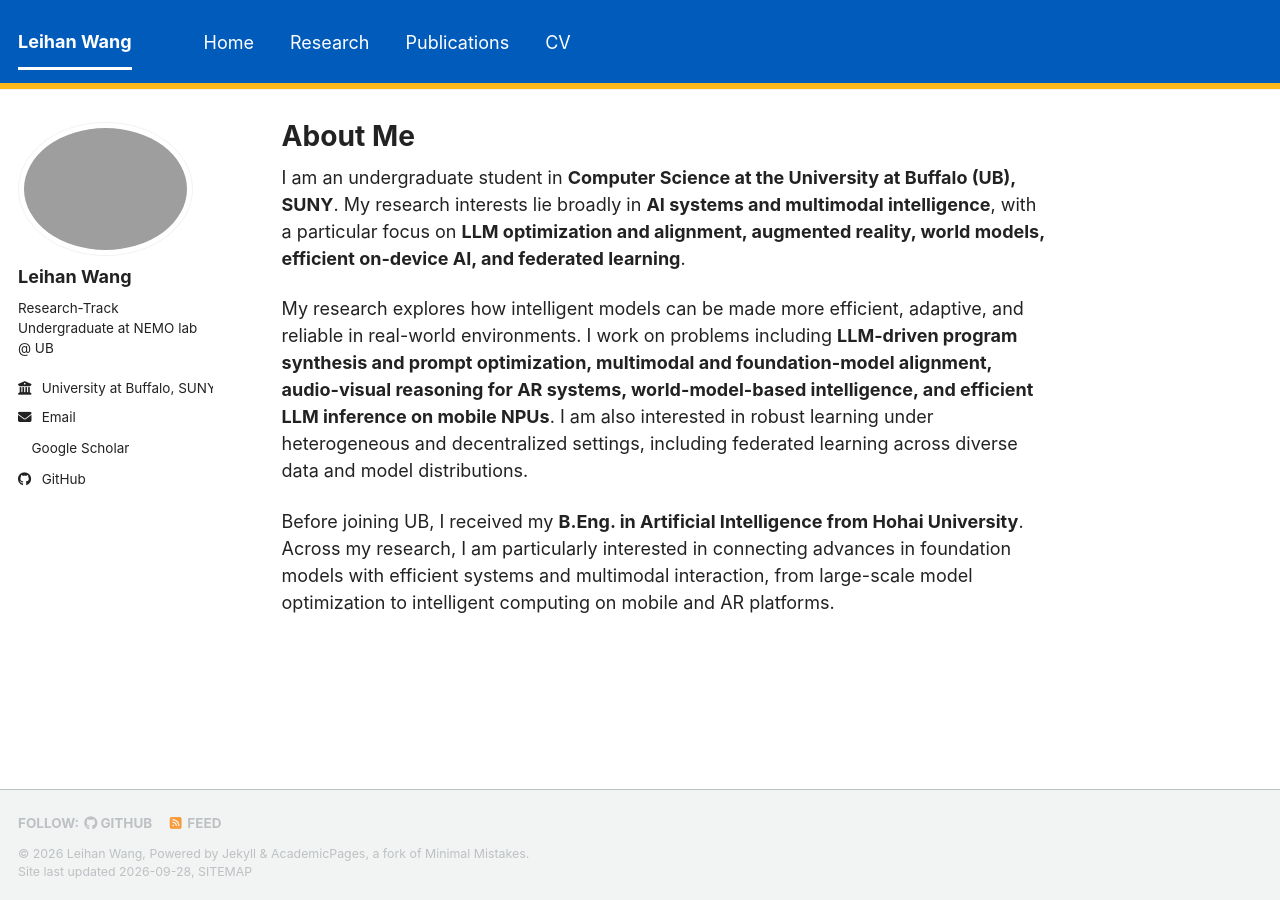
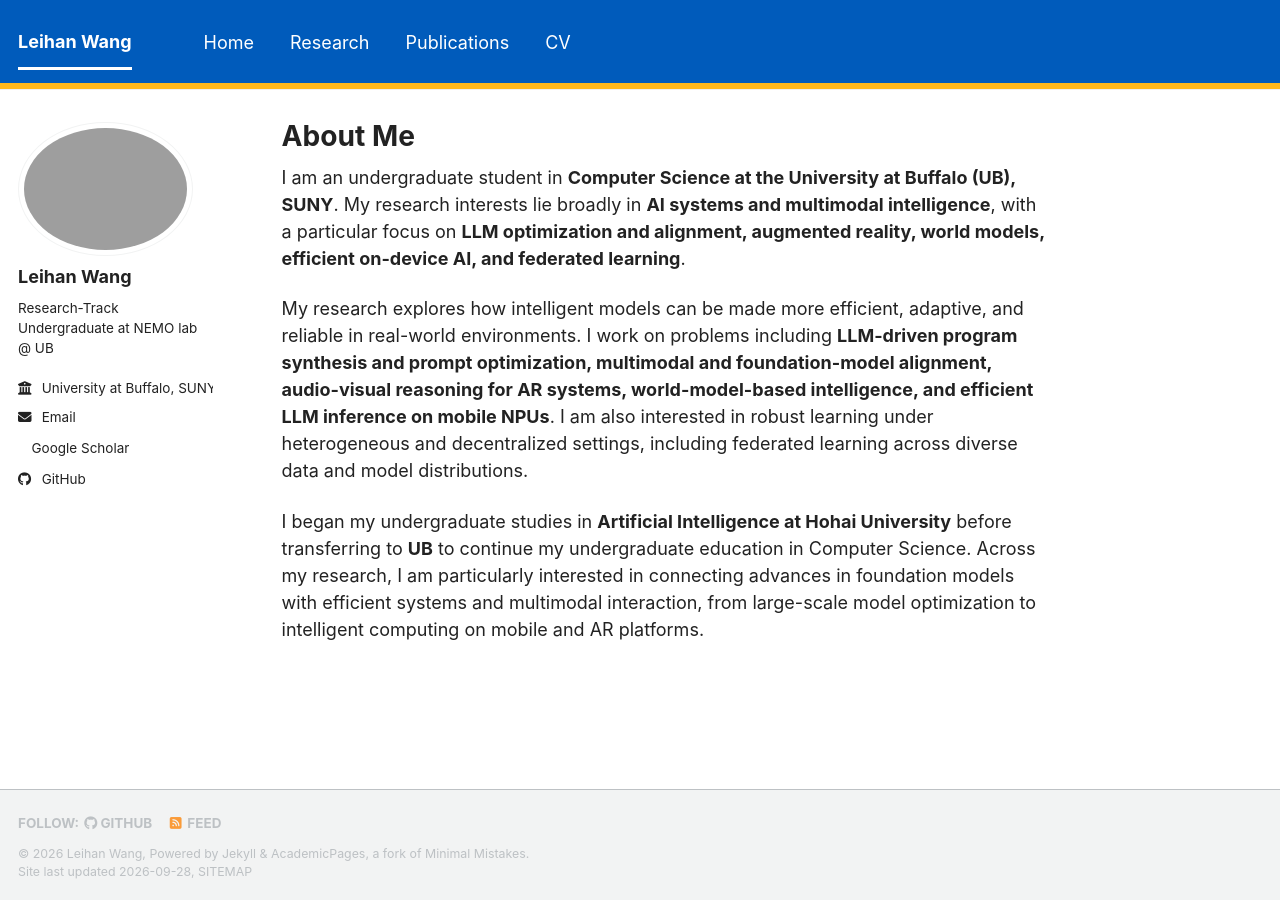
Before and after one commit to leihanwang/leihanwang.github.io, a Jekyll site: the page built from _pages/about.md, in a window 1280 px wide. Built offline with Jekyll 4.4.1, drawn with Linux system fonts in a browser that asks for light colours; a style sheet for code colours, icons or effects is not loaded.

Commit message:
Correct Hohai education history to transfer

```diff
--- a/_pages/about.md
+++ b/_pages/about.md
@@ -11,4 +11,4 @@ I am an undergraduate student in **Computer Science at the University at Buffalo
 
 My research explores how intelligent models can be made more efficient, adaptive, and reliable in real-world environments. I work on problems including **LLM-driven program synthesis and prompt optimization, multimodal and foundation-model alignment, audio-visual reasoning for AR systems, world-model-based intelligence, and efficient LLM inference on mobile NPUs**. I am also interested in robust learning under heterogeneous and decentralized settings, including federated learning across diverse data and model distributions.
 
-Before joining UB, I received my **B.Eng. in Artificial Intelligence from Hohai University**. Across my research, I am particularly interested in connecting advances in foundation models with efficient systems and multimodal interaction, from large-scale model optimization to intelligent computing on mobile and AR platforms.
+I began my undergraduate studies in **Artificial Intelligence at Hohai University** before transferring to **UB** to continue my undergraduate education in Computer Science. Across my research, I am particularly interested in connecting advances in foundation models with efficient systems and multimodal interaction, from large-scale model optimization to intelligent computing on mobile and AR platforms.
```
